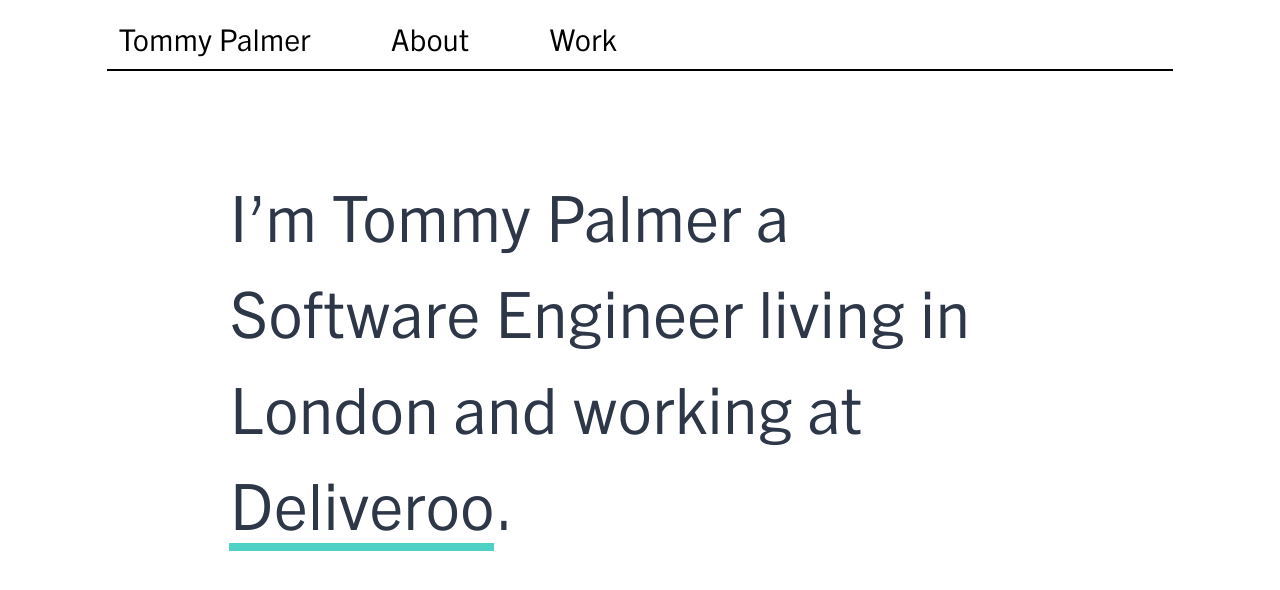
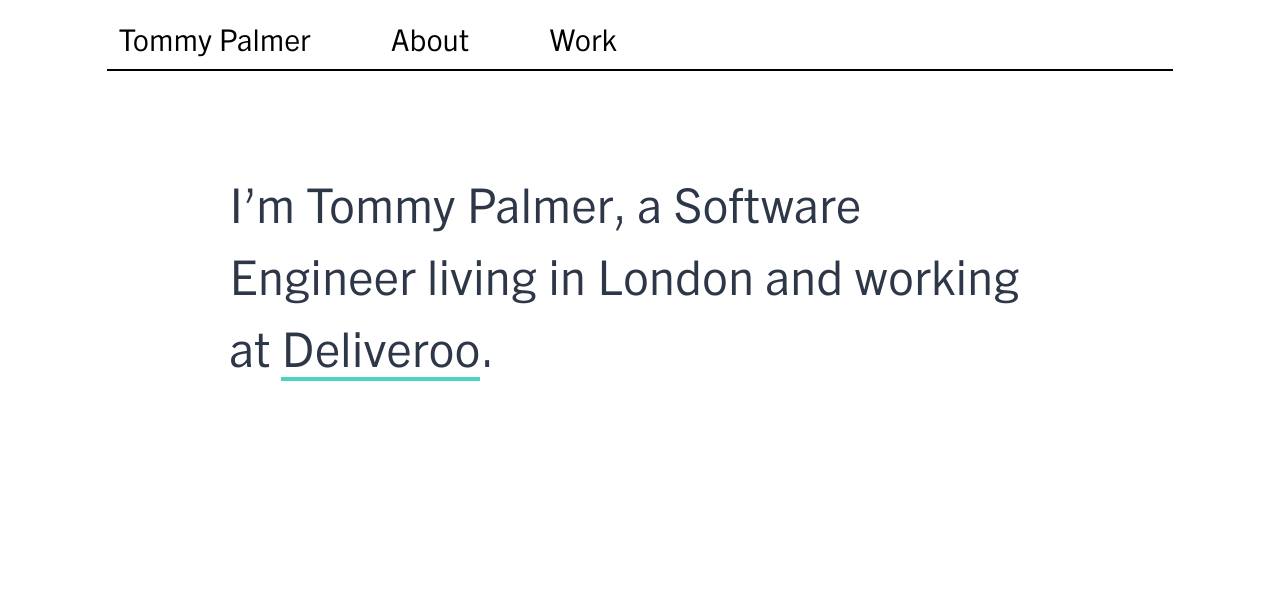
Before and after one commit to tommyp/tommyp.org, a Next.js app: page / in a window 1280 px wide. Shown: the top 590 px of the page. Built offline with nearby package versions, Linux system fonts and the light colour scheme.

Commit message:
finish homepage

```diff
--- a/pages/index.js
+++ b/pages/index.js
@@ -11,11 +11,11 @@ function Index() {
       </Head>
       <Header />
       <section className="container mx-auto w-4/6 font-sans">
-        <p className="sm:text-6xl lg:text-6xl mt-20 text-gray-800 p-4 rounded-lg">
-          I’m Tommy Palmer a Software Engineer living in London and working at{" "}
+        <p className="sm:text-2xl md:text-5xl mt-20 text-gray-800 p-4 rounded-lg">
+          I’m Tommy Palmer, a Software Engineer living in London and working at{" "}
           <a
             href="https://deliveroo.co.uk/"
-            className="border-b-8 border-solid border-teal-400 text-gray-800 hover:text-teal-400"
+            className="border-b-4 border-solid border-teal-400 text-gray-800 hover:text-teal-400"
           >
             Deliveroo
           </a>
```
